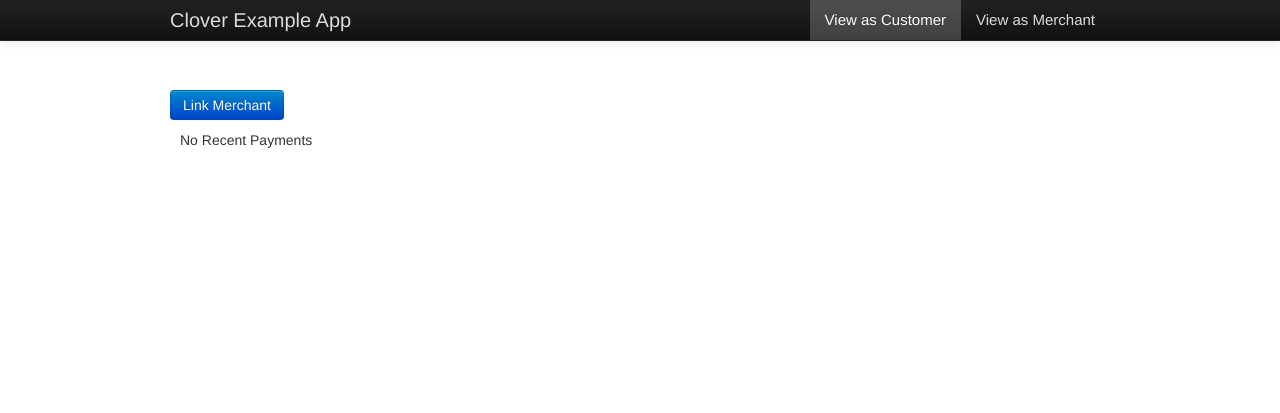
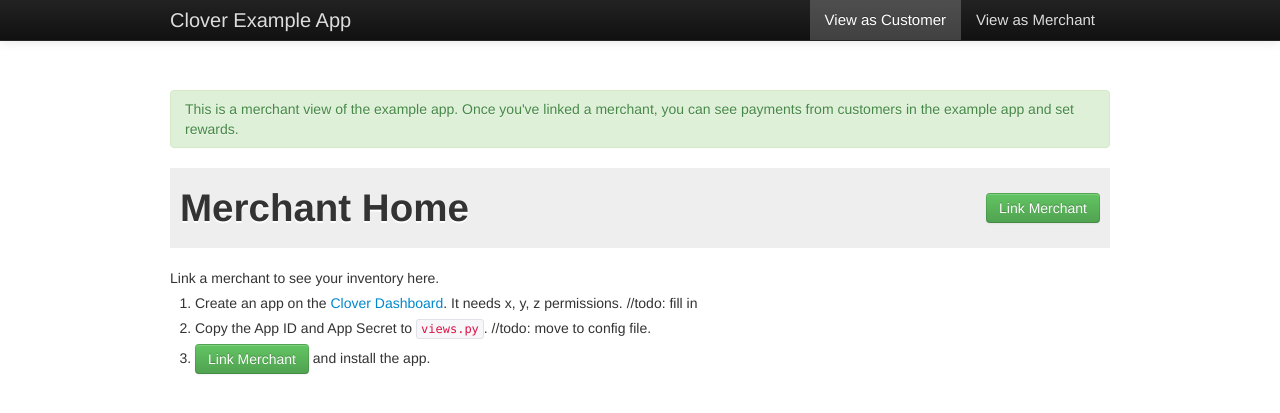
Before and after one commit to f-x-dx/example-server, a Python web app: template src/application/templates/merchant_home.html in a window 1280 px wide. Shown: the top 413 px of the page. Run offline with Jinja, Linux system fonts and the light colour scheme; the template is opened without the code that fills it, so the values that code supplies are empty; some libraries are stand-ins or nearby versions.

Commit message:
lots of ui tweaks... - green color scheme for merchant pages - hide pebble button - clean up headings for customer - make merchant "show inventory" page go to read-only inventory page instead of order-ahead page, since it doesn't make sense for a merchant to order his own inventory. - add merchant info to top of page - separate out some buttons on both pages - add mini read-me to merchant page. should really look more like an advertisement to merchants to sign in.

```diff
--- a/src/application/static/css/main.css
+++ b/src/application/static/css/main.css
@@ -19,6 +19,10 @@
                 url('../img/loading.gif')
                 50% 50%
                 no-repeat;
+}
+
+.merchantBody {
+	background: #fcfffc;
 }
 
 .navbar-inverse .brand, .navbar-inverse .nav>li>a {
@@ -44,6 +48,14 @@
 	background: #eee;
 }
 
+.instructions {
+	margin-top:20px;
+}
+
+.instructions li {
+	margin: 5px 0;
+}
+
 h1 {
 	text-shadow: 0px 2px 0px #fff;
 }
@@ -52,16 +64,16 @@
   background-color: #2c5c4c; /* fallback color, place your own */
 
   /* Gradients for modern browsers, replace as you see fit */
-  background-image: -moz-linear-gradient(top, #336655, #225544);
-  background-image: -ms-linear-gradient(top, #336655, #225544);
-  background-image: -webkit-gradient(linear, 0 0, 0 100%, from(#336655), to(#225544));
-  background-image: -webkit-linear-gradient(top, #336655, #225544);
-  background-image: -o-linear-gradient(top, #336655, #225544);
-  background-image: linear-gradient(top, #336655, #225544);
+  background-image: -moz-linear-gradient(top, #468847, #357736);
+  background-image: -ms-linear-gradient(top, #468847, #357736);
+  background-image: -webkit-gradient(linear, 0 0, 0 100%, from(#468847), to(#357736));
+  background-image: -webkit-linear-gradient(top, #468847, #357736);
+  background-image: -o-linear-gradient(top, #468847, #357736);
+  background-image: linear-gradient(top, #468847, #357736);
   background-repeat: repeat-x;
 
   /* IE8-9 gradient filter */
-  filter: progid:DXImageTransform.Microsoft.gradient(startColorstr='#336655', endColorstr='#225544', GradientType=0);
+  filter: progid:DXImageTransform.Microsoft.gradient(startColorstr='#468847', endColorstr='#357736', GradientType=0);
 }
 
 .right {
--- a/src/application/templates/base.html
+++ b/src/application/templates/base.html
@@ -17,7 +17,7 @@
     <script src="/static/js/lib/modernizr-{{ modernizer_version }}.min.js"></script>{# Modernizr must be here, above body tag. #}
     {% block head_script %}{# defer-incapable JS block #}{% endblock %}
 </head>
-<body>
+<body class="{% if merchant_section %}merchantBody{% endif %}">
     <div id="header">
         {% include 'includes/nav.html' %} {# pull in navbar #}
     </div>
--- a/src/application/templates/inventory.html
+++ b/src/application/templates/inventory.html
@@ -5,7 +5,7 @@
 <tr>
   <td>{{ item.name }}</td>
   <td>{{ format_item(item) }}</td>
-  <td>
+  {% if not merchant_section %}<td>
     <div class="input-append input-prepend">
       <input class="input-mini" id="input-{{ item_id }}" type="text">
       {% if item.priceType == "PER_UNIT" %}
@@ -13,7 +13,7 @@
       {% endif %}
       <button class="btn btn-add" type="button" id="{{ item_id }}">Add</button>
     </div>
-  </td>
+  </td>{% endif %}
 </tr>
 {%- endmacro %}
 
@@ -22,7 +22,7 @@
   <tr>
     <th>Name</th>
     <th>Price</th>
-    <th>Quantity</th>
+    {% if not merchant_section %}<th>Quantity</th>{% endif %}
   </tr>
   {% for item_id in item_id_list %}
   {{ render_item(item_id) }}
--- a/src/application/templates/merchant_home.html
+++ b/src/application/templates/merchant_home.html
@@ -2,6 +2,7 @@
 
 {% block content %}
 <div>
+	<div class="alert alert-success">This is a merchant view of the example app. Once you've linked a merchant, you can see payments from customers in the example app and set rewards.</div>
   {% if merchant %}
 	<div class="title">
 		<div class="right top15">
@@ -21,7 +22,7 @@
     <strong class="left10">Merchant Access Token:</strong> {{ merchant.access_token }}
   </p>
   <p>
-    <a class="btn btn-primary" id="load-inventory-btn"
+    <a class="btn btn-success" id="load-inventory-btn"
        href="{{ url_for('load_inventory') }}">
       {% if merchant.inventory %}
       Reload Inventory
@@ -29,21 +30,24 @@
       Load Inventory
       {% endif %}
     </a>
-    <a class="btn btn-primary" id="view-inventory-btn"
-       href="{{ url_for('order', merchant_id=merchant.id) }}">
+    <a class="btn btn-success" id="view-inventory-btn"
+       href="{{ url_for('inventory', merchant_id=merchant.id) }}">
       View Inventory
     </a>
-    <a class="btn btn-primary" id="show_reward_props_btn"
+    <a class="btn btn-success" id="show_reward_props_btn"
        href="{{ url_for('show_reward_props', merchant_id=merchant.id) }}">
       Show Reward Settings
     </a>
   </p>
   {% else %}
-  <p>
-    <a class="btn btn-primary" id="link-merchant-btn" href="{{ login_url }}">
-      Link Merchant
-    </a>
-  </p>
+	<div class="title">
+		<div class="right top15">
+	    <a class="btn btn-success" id="link-merchant-btn" href="{{ login_url }}">
+	      Link Merchant
+	    </a>
+		</div>
+		<h1>Merchant Home</h1>
+	</div>
   {% endif %}
 </div>
 {% if payments and merchant %}
@@ -74,8 +78,17 @@
   </tbody>
 </table>
 
+{% elif merchant %}
+<dd>No Recent Payments</dd>
 {% else %}
-<dd>No Recent Payments</dd>
+<div class="instructions">Link a merchant to see your inventory here.
+	<ol>
+		<li>Create an app on the <a href="{{ base_url }}/manage" target="_blank">Clover Dashboard</a>. It needs x, y, z permissions. //todo: fill in</li>
+		<li>Copy the App ID and App Secret to <code>views.py</code>. //todo: move to config file.</li>
+		<li><a class="btn btn-success" id="link-merchant-btn" href="{{ login_url }}">
+	      Link Merchant
+	    </a> and install the app.
+</div>
 {% endif %}
 </dl>
 
--- a/src/application/templates/order.html
+++ b/src/application/templates/order.html
@@ -1,5 +1,5 @@
 {% include 'includes/flash_message.html' %}
-
+{% if not merchant_section %}
 <h2>Order</h2>
 <table class="table">
   <tr>
@@ -34,3 +34,4 @@
     </th>
   </tr>
 </table>
+{% endif %}
--- a/src/application/urls.py
+++ b/src/application/urls.py
@@ -44,6 +44,10 @@
 # Go to merchant's inventory page
 app.add_url_rule('/merchant/<merchant_id>/order', 'order',
                  view_func=views.order, methods=['GET'])
+
+# Go to merchant's inventory page (read only)
+app.add_url_rule('/merchant/<merchant_id>/inventory', 'inventory',
+                 view_func=views.show_inventory, methods=['GET'])
 
 # List all merchants for new merchant order ahead
 app.add_url_rule('/merchants', 'list_merchants',
```
Also changed, not shown: src/application/templates/customer_home.html (+12 -13 lines), src/application/views.py (+31 -1 lines).
